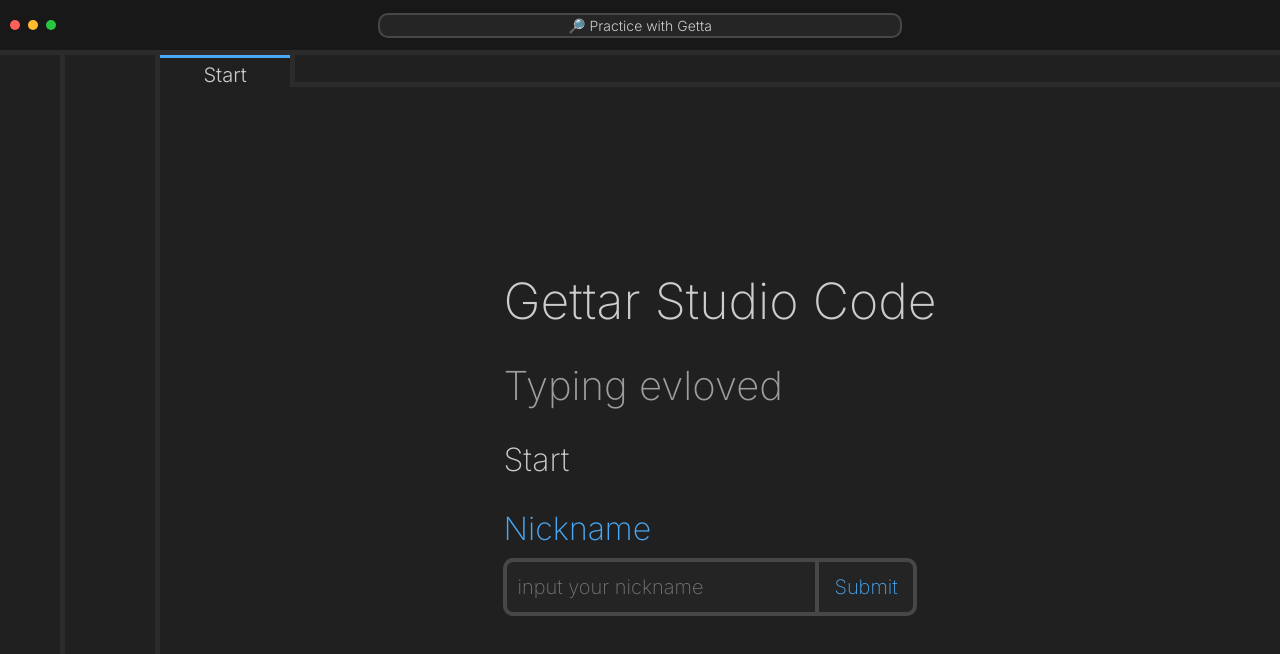
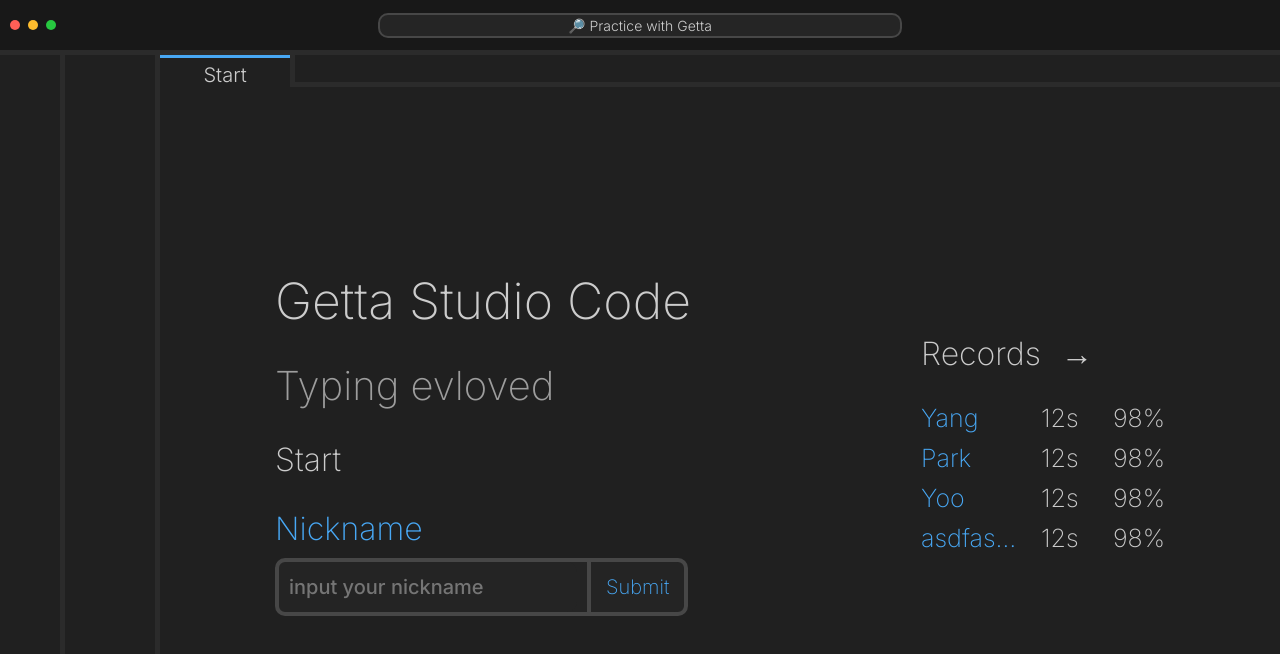
Before and after one commit to Hana-Getta/Getta-FE, a plain HTML site: page index.html in a window 1280 px wide. Drawn offline with nearby package versions, Linux system fonts and the light colour scheme.

Commit message:
style: 시작페이지 추가

```diff
--- a/css/index.css
+++ b/css/index.css
@@ -3,9 +3,10 @@
   width: 100%;
   height: 100%;
   align-items: center;
-  justify-content: center;
+  justify-content: space-around;
 }
 
+/* 왼쪽 section */
 .left_content {
   display: flex;
   flex-direction: column;
@@ -15,19 +16,16 @@
 
 .left_content > p:first-child {
   font-size: 50px;
-  font-weight: 200;
   color: var(--lightGreyText);
 }
 
 .left_content > p:nth-child(2) {
   font-size: 40px;
-  font-weight: 200;
   color: var(--subText);
 }
 
 .left_content > p:nth-child(3) {
   font-size: 32px;
-  font-weight: 200;
   color: var(--lightGreyText);
 }
 
@@ -39,7 +37,6 @@
 
 .user_field p {
   font-size: 32px;
-  font-weight: 200;
   color: var(--gettaBlue);
 }
 
@@ -54,6 +51,7 @@
 #nickname_input {
   background-color: #242424;
   border: none;
+  font-weight: 500;
   color: var(--gettaBlue);
   font-size: 20px;
   margin: 0 10px;
@@ -77,7 +75,6 @@
   cursor: pointer;
   color: var(--gettaBlue);
   font-size: 20px;
-  font-weight: 200;
   padding: 5px 15px;
   border-radius: 0 10px 10px 0;
 }
@@ -86,6 +83,44 @@
   opacity: 0.5;
 }
 
+/* 오른쪽 section */
 .right_content {
-  background-color: beige;
+  display: flex;
+  flex-direction: column;
+  align-items: flex-start;
+  gap: 30px;
 }
+
+#go_record {
+  display: flex;
+  gap: 20px;
+  color: var(--lightGreyText);
+  font-size: 32px;
+}
+
+#go_record_btn:hover {
+  color: var(--gettaBlue);
+  text-decoration: underline;
+  cursor: pointer;
+}
+
+#record_section {
+  display: flex;
+  flex-direction: column;
+  gap: 10px;
+}
+
+.record_item {
+  display: grid;
+  grid-template-columns: 100px 1fr 1fr;
+  column-gap: 20px;
+  color: var(--lightGreyText);
+  font-size: 25px;
+}
+
+.record_nickname {
+  color: var(--gettaBlue);
+  text-overflow: ellipsis;
+  white-space: nowrap;
+  overflow: hidden;
+}
--- a/index.html
+++ b/index.html
@@ -28,7 +28,7 @@
         </div>
         <div id="content">
           <div class="left_content">
-            <p>Gettar Studio Code</p>
+            <p>Getta Studio Code</p>
             <p>Typing evloved</p>
             <p>Start</p>
             <div class="user_field">
@@ -45,7 +45,34 @@
               </div>
             </div>
           </div>
-          <div class="right_content"></div>
+          <div class="right_content">
+            <div id="go_record">
+              <p>Records</p>
+              <p id="go_record_btn">&rarr;</p>
+            </div>
+            <div id="record_section">
+              <div class="record_item">
+                <p class="record_nickname">Yang</p>
+                <p>12s</p>
+                <p>98%</p>
+              </div>
+              <div class="record_item">
+                <p class="record_nickname">Park</p>
+                <p>12s</p>
+                <p>98%</p>
+              </div>
+              <div class="record_item">
+                <p class="record_nickname">Yoo</p>
+                <p>12s</p>
+                <p>98%</p>
+              </div>
+              <div class="record_item">
+                <p class="record_nickname">asdfasdfasdfsdafsdafdasfasdadfs</p>
+                <p>12s</p>
+                <p>98%</p>
+              </div>
+            </div>
+          </div>
         </div>
       </main>
     </section>
```
